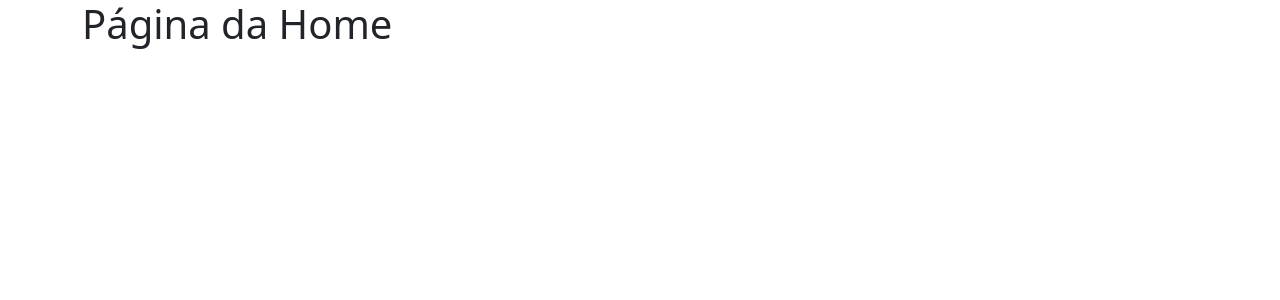
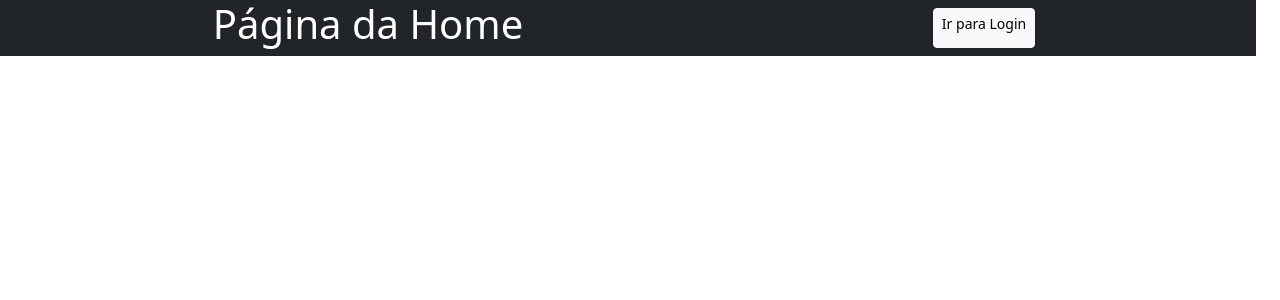
Before and after one commit to diogofragoso/React-App, a React (Vite) app: page / in a window 1280 px wide. Shown: the top 300 px of the page. Built offline with nearby package versions, Linux system fonts and the light colour scheme.

Commit message:
refactor: update Home and Login components for improved layout and styling

```diff
--- a/src/pages/Home/index.tsx
+++ b/src/pages/Home/index.tsx
@@ -1,14 +1,17 @@
 import { Container, Row, Col } from "react-bootstrap";
+import { Link } from "react-router-dom";
 
 export function Home() {
     return (
-        <Container>
-            <Row className=' d-flexjustify-content-center'>
-                <Col md={6}>
-                <h1>Página da Home</h1>
 
+            <Row className=' d-flex justify-content-center container-fluid align-items-center'>
+                <Col className=" d-flex justify-content-around bg-dark text-white">
+                    <h1>Página da Home</h1>
+                    <Link to="/login" className="btn btn-light btn-sm m-2">
+                        Ir para Login
+                    </Link>
                 </Col>
             </Row>
-        </Container>
+
     )
 }
--- a/src/pages/Login/index.tsx
+++ b/src/pages/Login/index.tsx
@@ -2,7 +2,7 @@
 import { useState } from 'react';
 import type { SubmitEvent } from 'react';
 import { useNavigate } from 'react-router-dom';
-import { Container, Row, Col, Form, Button, Alert, Card } from 'react-bootstrap';
+import { Container, Row, Col, Form, Button, Alert, Card, Modal } from 'react-bootstrap';
 import { api } from '../../services/api';
 import type { LoginCredentials } from '../../types';
 
@@ -48,7 +48,7 @@ export function Login() {
     <Container className="mt-5">
       <Row className="justify-content-center">
         <Col md={5}>
-          <Card className="shadow-sm">
+          <Card className="shadow-sm bg-dark text-white rounded  p-4">
             <Card.Body className="p-4">
               <h2 className="text-center mb-4">🔐 Entrar no Sistema</h2>
 
@@ -81,7 +81,7 @@ export function Login() {
                 </Form.Group>
 
                 <div className="d-grid">
-                  <Button variant="primary" type="submit" size="lg" disabled={loading}>
+                  <Button variant="success" type="submit" size="lg" disabled={loading}>
                     {loading ? 'Entrando...' : 'Fazer Login'}
                   </Button>
                 </div>
@@ -91,6 +91,11 @@ export function Login() {
           </Card>
         </Col>
       </Row>
+
+{/* Elabore um modal completo para cadastro de novo usuário */}
+
+
+
     </Container>
   );
 }
```
Also changed, not shown: src/types/index.ts (+21 -7 lines).
